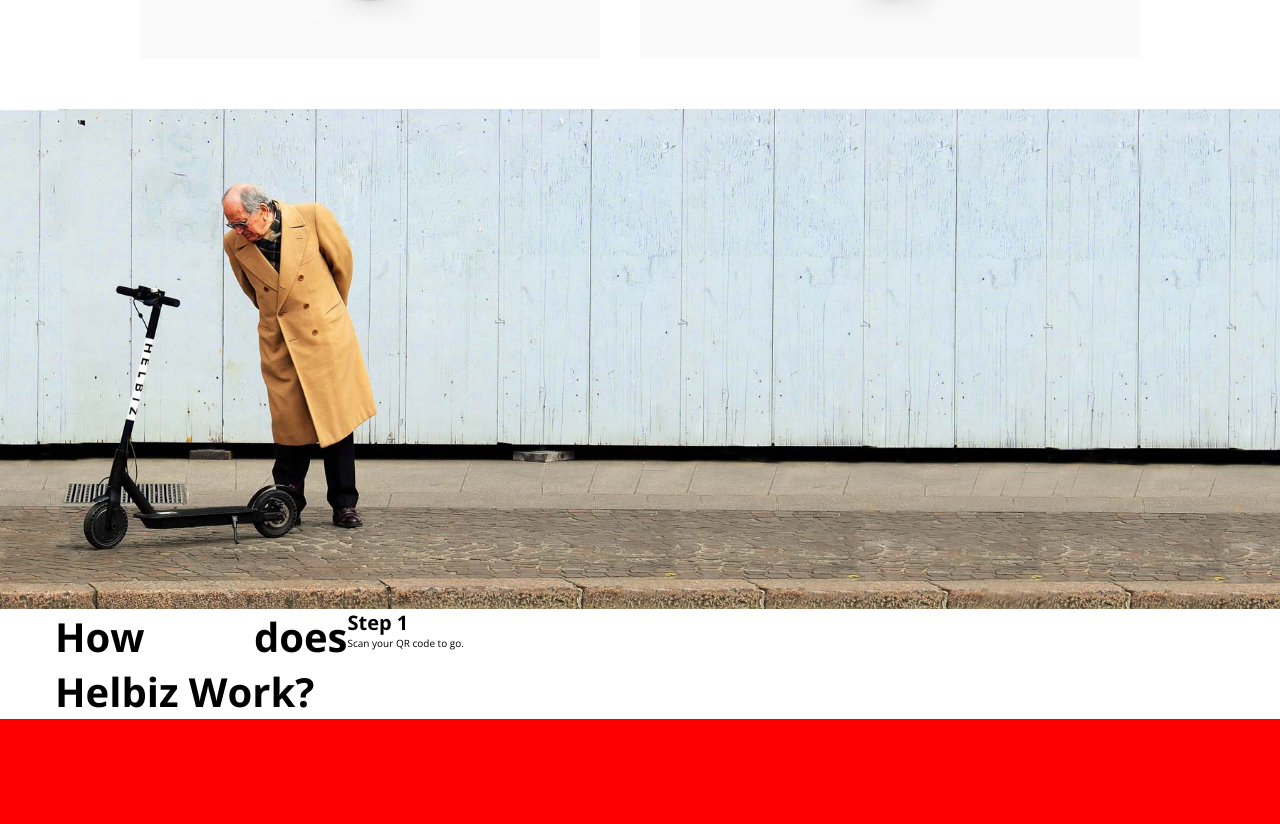
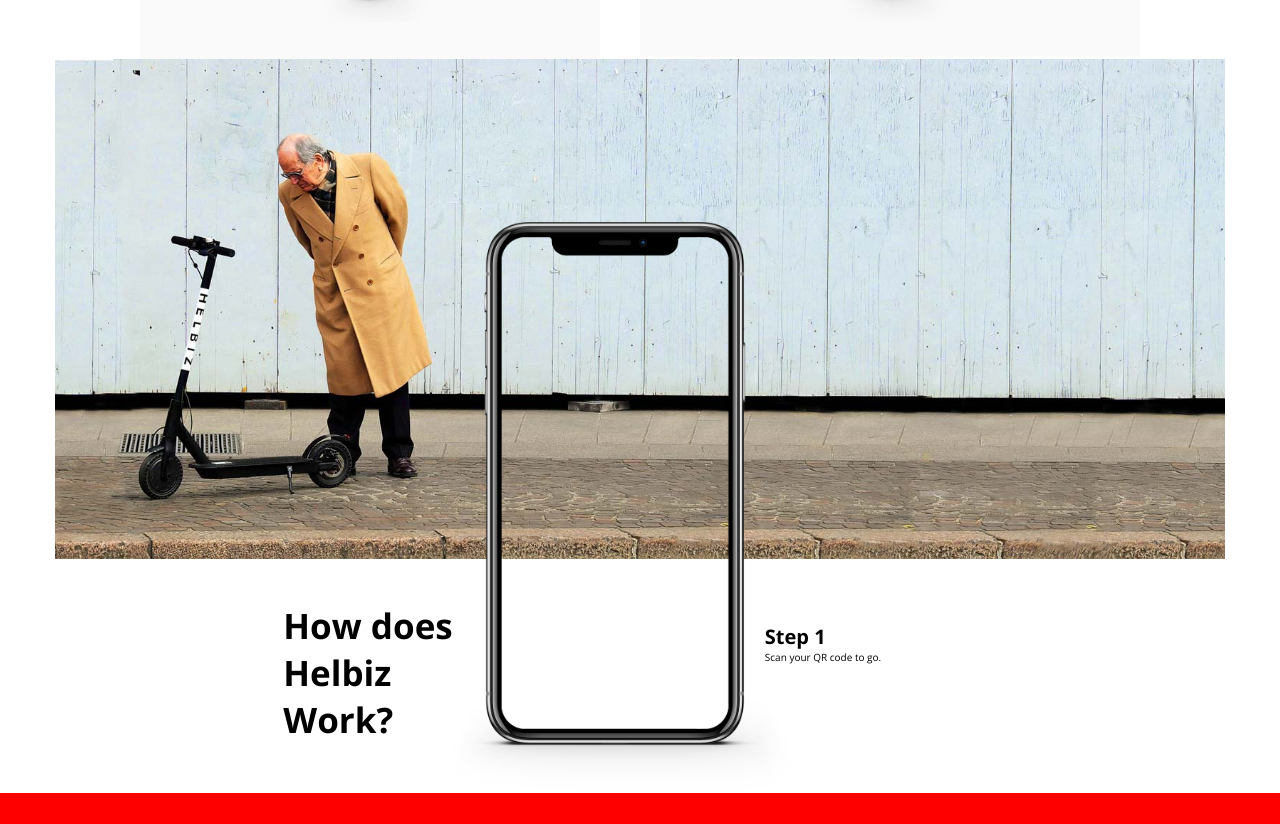
Before and after one commit to stefanoriccio1/html-css-helbiz, a plain HTML site: page index.html in a window 1280 px wide. Shown: the part 1014-1838 px from the top of the page. Before the commit the page ends 1733 px from the top, so only its background shows below. Drawn offline with nearby package versions, Linux system fonts and the light colour scheme.

Commit message:
Terminato parte seconda del main

```diff
--- a/css/style.css
+++ b/css/style.css
@@ -12,7 +12,6 @@ body {
   margin: 0 auto;
 }
 .container-fluid{
-  margin-top: 50px;
   position: relative;
 }
 .menu_inline {
@@ -199,14 +198,40 @@ main {
   background-position-x: -200px;
 }
 
+.carousel_bottom{
+  padding: 50px;
+}
+
 .carousel_text{
-  max-width: 70%;
-  text-align: justify;
+  max-width: 20%;
 }
 .carousel_text h2{
-  font-size: 4em;
+  font-size: 3.5em;
+  padding-top:20%;
 }
 .carousel_text h3{
   font-size: 2em;
   font-weight: semi-bold;
+  padding-top:30%;
 }
+.main_how{
+  position: relative;
+}
+.slider{
+  position: absolute;
+  top: 50%
+  left: 50%;
+  transform: translatex(100%)
+  translateY(-95%);
+}
+.slider img{
+  font-size: 30%;
+  max-height: 600px;
+
+}
+.container.carousel_bottom{
+  padding-top: 150px;
+}
+.slider{
+  padding-bottom: 15px;
+}
--- a/index.html
+++ b/index.html
@@ -90,26 +90,21 @@
     </section>
 
     <section>
-      <div class="container-fluid">
+      <div class="container main_how">
         <div class="col-lg-12 carousel_top">
 
         </div>
         <div class="container carousel_bottom">
-          <div class="col-offset-lg-3">
-          </div>
-          <div class="col-lg-3 carousel_text">
+          <div class="col-lg-4 col-offset-lg-2 carousel_text">
             <h2>How does Helbiz Work?</h2>
           </div>
-          <div class="container col-lg-3 carousel_text">
+          <div class="col-lg-3 col-offset-lg-3 carousel_text">
             <h3>Step 1</h3>
             <p>Scan your QR code to go.</p>
           </div>
-          <div class="col-offset-lg-3">
-
-          </div>
         </div>
         <div class="slider">
-
+          <img src="img/iphone.png" alt="iphone">
         </div>
       </div>
     </section>
```
